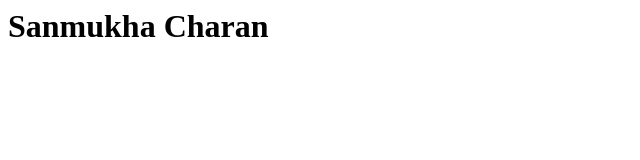
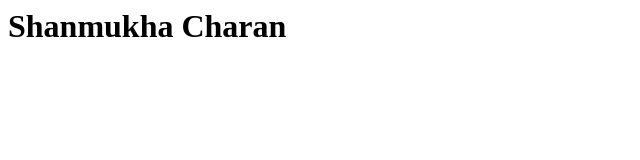
Before and after one commit to shanmukhacharanganduri/eshophome, a plain HTML site: page src/index.html in a window 1280 px wide. Shown: the whole page, without its empty margins (0-640 px from the left). Drawn offline with Linux system fonts and the light colour scheme.

Commit message:
Update index.html

```diff
--- a/src/index.html
+++ b/src/index.html
@@ -1 +1 @@
-<h1>Sanmukha Charan</h1>
+<h1>Shanmukha Charan</h1>
```
